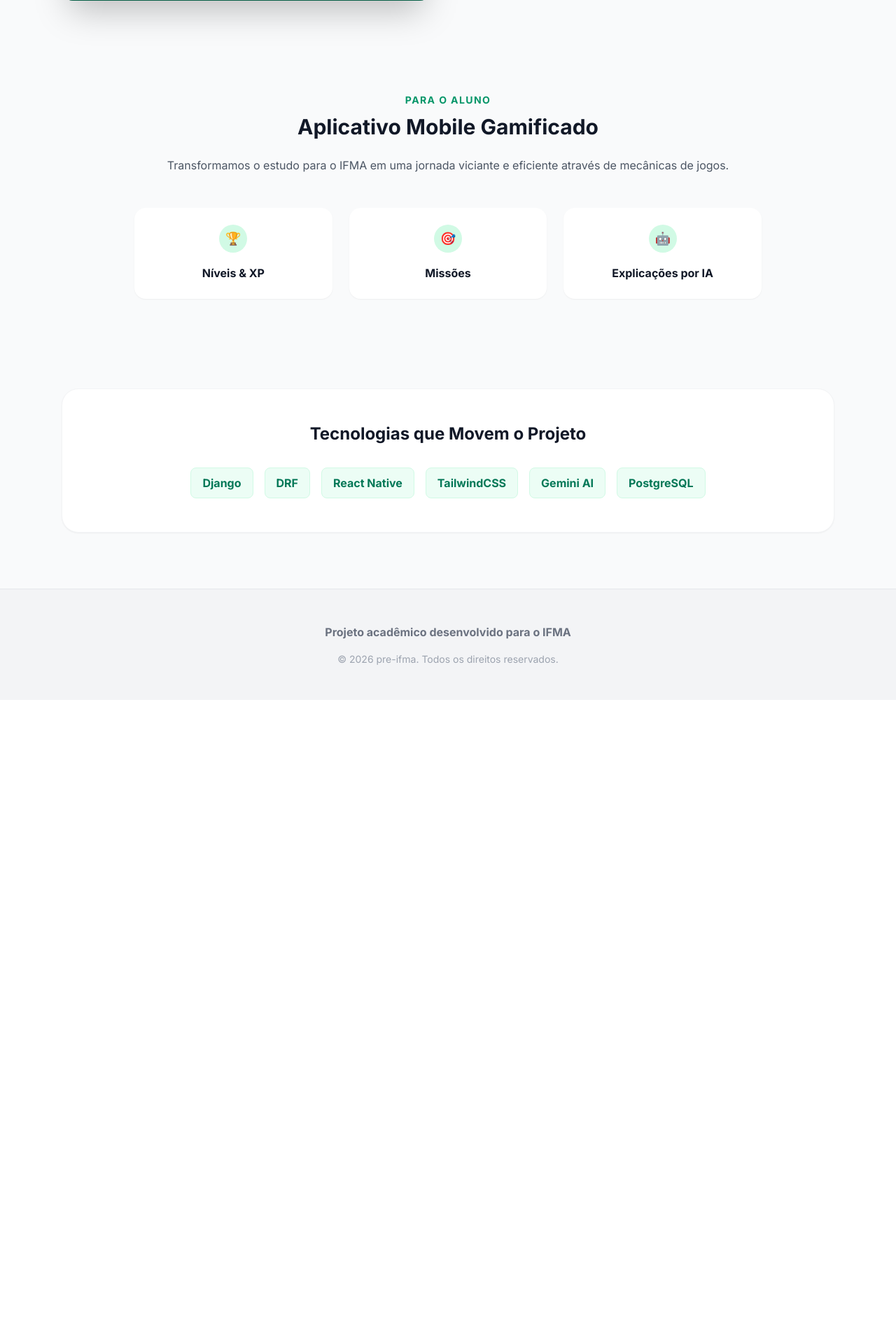
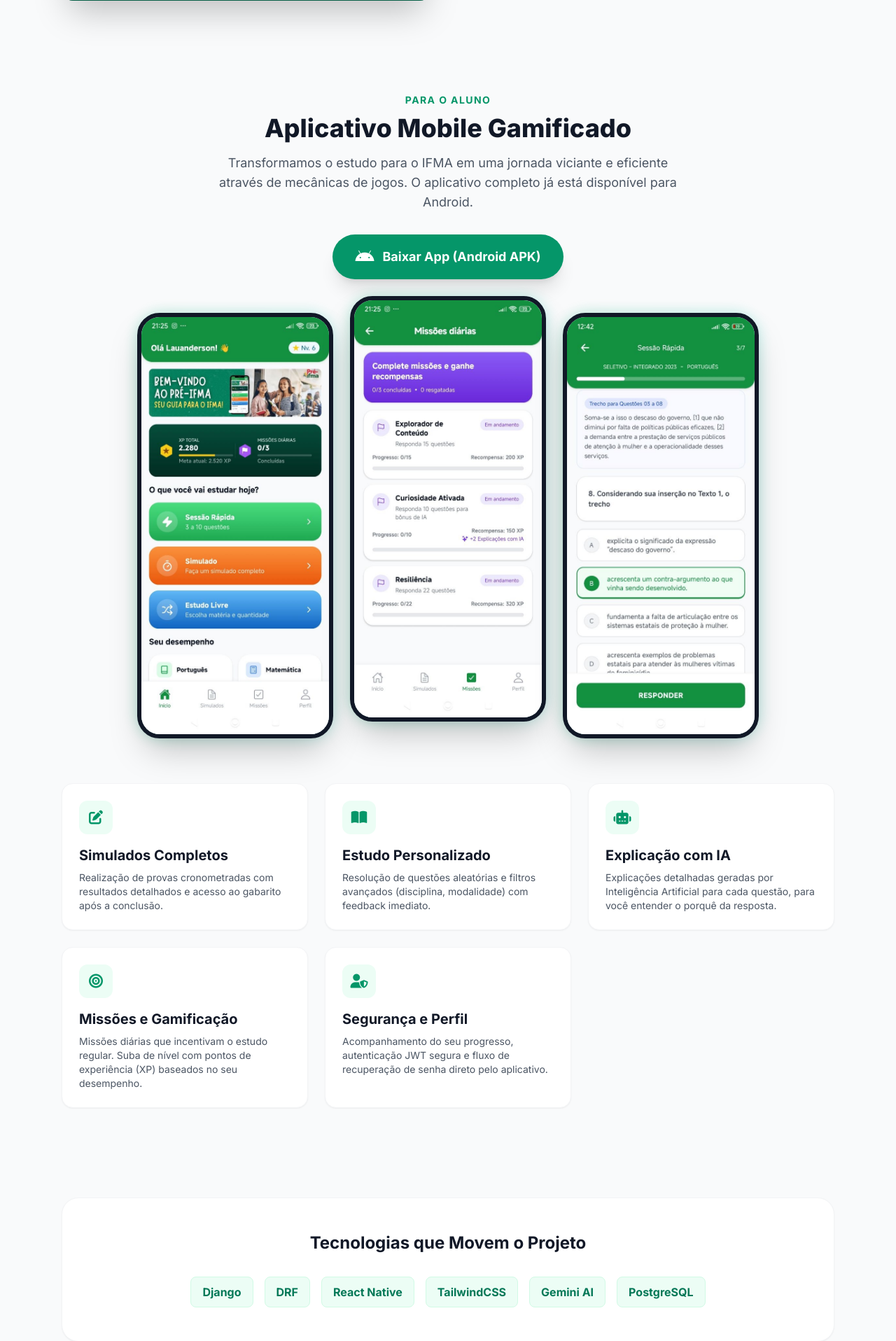
Before and after one commit to lauanderson-rael/api-preifma, a Django app: page / in a window 1280 px wide. Shown: the part 1291-3207 px from the top of the page at 70% size. Before the commit the page ends 2241 px from the top, so only its background shows below. Run offline with Django 5.2, Linux system fonts and the light colour scheme; parts of the project's set-up code (start-up, migrations or seed data) failed here and were passed over; some libraries are stand-ins or nearby versions.

Commit message:
feat(landing-page): substitui emojis por ícones FontAwesome e adiciona link de download do app

```diff
--- a/templates/landing.html
+++ b/templates/landing.html
@@ -8,6 +8,9 @@
     <title>PRÉ-IFMA | Plataforma Educacional de IA</title>
     <script src="https://cdn.tailwindcss.com"></script>
     <link href="https://fonts.googleapis.com/css2?family=Inter:wght@300;400;600;700;800&display=swap" rel="stylesheet">
+    <link rel="stylesheet" href="https://cdnjs.cloudflare.com/ajax/libs/font-awesome/6.6.0/css/all.min.css"
+        integrity="sha512-Kc323vGBEqzTmouAECnVceyQqyqdsSiqLQISBL29aUW4U/M7pSPA/gEUZQqv1cwx4OnYxTxve5UMg5GT6L4JJg=="
+        crossorigin="anonymous" referrerpolicy="no-referrer" />
     <style>
         body {
             font-family: 'Inter', sans-serif;
@@ -121,30 +124,95 @@
         </section>
 
         <!-- App Mobile -->
-        <section class="text-center max-w-4xl mx-auto">
-            <span class="text-emerald-600 font-bold tracking-widest uppercase text-sm">Para o Aluno</span>
-            <h2 class="text-3xl font-bold mt-2 mb-6">Aplicativo Mobile Gamificado</h2>
-            <p class="text-gray-600 mb-12">
-                Transformamos o estudo para o IFMA em uma jornada viciante e eficiente através de mecânicas de jogos.
-            </p>
-            <div class="grid grid-cols-2 md:grid-cols-3 gap-6">
-                <div class="p-6 bg-white rounded-2xl shadow-sm hover:shadow-md transition">
+        <section class="max-w-6xl mx-auto">
+            <div class="text-center mb-12">
+                <span class="text-emerald-600 font-bold tracking-widest uppercase text-sm">Para o Aluno</span>
+                <h2 class="text-4xl font-extrabold mt-2 mb-4">Aplicativo Mobile Gamificado</h2>
+                <p class="text-gray-600 text-lg max-w-2xl mx-auto">
+                    Transformamos o estudo para o IFMA em uma jornada viciante e eficiente através de mecânicas de
+                    jogos. O aplicativo completo já está disponível para Android.
+                </p>
+                <div class="mt-8">
+                    <a href="https://expo.dev/artifacts/eas/oaaXsiYNZNsuuR5deEgyVz.apk" target="_blank"
+                        class="inline-flex items-center gap-3 bg-emerald-600 text-white px-8 py-4 rounded-full font-bold text-lg hover:bg-emerald-700 transition shadow-xl hover:shadow-emerald-500/30 transform hover:-translate-y-1">
+                        <i class="fa-brands fa-android text-2xl"></i>
+                        Baixar App (Android APK)
+                    </a>
+                </div>
+            </div>
+
+            <!-- Images Row -->
+            <div class="flex flex-col md:flex-row justify-center gap-6 mb-16 px-4">
+                <div class="relative group max-w-[280px] mx-auto md:mx-0">
                     <div
-                        class="bg-emerald-100 w-10 h-10 rounded-full flex items-center justify-center mx-auto mb-4 text-lg">
-                        🏆</div>
-                    <h5 class="font-bold">Níveis & XP</h5>
+                        class="absolute -inset-1 bg-gradient-to-r from-emerald-500 to-teal-400 rounded-[2.5rem] blur opacity-20 group-hover:opacity-40 transition duration-1000 group-hover:duration-200">
+                    </div>
+                    <img src="{% static 'common/img/app-home.png' %}" alt="App Home"
+                        class="relative rounded-[2rem] shadow-2xl border-[6px] border-gray-900 object-cover">
                 </div>
-                <div class="p-6 bg-white rounded-2xl shadow-sm hover:shadow-md transition">
+                <div class="relative group max-w-[280px] mx-auto md:mx-0 md:-translate-y-6">
                     <div
-                        class="bg-emerald-100 w-10 h-10 rounded-full flex items-center justify-center mx-auto mb-4 text-lg">
-                        🎯</div>
-                    <h5 class="font-bold">Missões</h5>
+                        class="absolute -inset-1 bg-gradient-to-r from-emerald-500 to-teal-400 rounded-[2.5rem] blur opacity-20 group-hover:opacity-40 transition duration-1000 group-hover:duration-200">
+                    </div>
+                    <img src="{% static 'common/img/app-missions.png' %}" alt="App Missões"
+                        class="relative rounded-[2rem] shadow-2xl border-[6px] border-gray-900 object-cover">
                 </div>
-                <div class="p-6 bg-white rounded-2xl shadow-sm hover:shadow-md transition">
+                <div class="relative group max-w-[280px] mx-auto md:mx-0">
                     <div
-                        class="bg-emerald-100 w-10 h-10 rounded-full flex items-center justify-center mx-auto mb-4 text-lg">
-                        🤖</div>
-                    <h5 class="font-bold">Explicações por IA</h5>
+                        class="absolute -inset-1 bg-gradient-to-r from-emerald-500 to-teal-400 rounded-[2.5rem] blur opacity-20 group-hover:opacity-40 transition duration-1000 group-hover:duration-200">
+                    </div>
+                    <img src="{% static 'common/img/app-question.png' %}" alt="App Questões"
+                        class="relative rounded-[2rem] shadow-2xl border-[6px] border-gray-900 object-cover">
+                </div>
+            </div>
+
+            <!-- Features Grid -->
+            <div class="grid md:grid-cols-2 lg:grid-cols-3 gap-6">
+                <div class="p-6 bg-white rounded-2xl shadow-sm border border-gray-100 hover:shadow-md transition">
+                    <div
+                        class="bg-emerald-50 w-12 h-12 rounded-xl flex items-center justify-center mb-4 text-emerald-600 text-xl">
+                        <i class="fa-solid fa-pen-to-square"></i>
+                    </div>
+                    <h4 class="text-xl font-bold mb-2">Simulados Completos</h4>
+                    <p class="text-gray-600 text-sm">Realização de provas cronometradas com resultados detalhados e
+                        acesso ao gabarito após a conclusão.</p>
+                </div>
+                <div class="p-6 bg-white rounded-2xl shadow-sm border border-gray-100 hover:shadow-md transition">
+                    <div
+                        class="bg-emerald-50 w-12 h-12 rounded-xl flex items-center justify-center mb-4 text-emerald-600 text-xl">
+                        <i class="fa-solid fa-book-open"></i>
+                    </div>
+                    <h4 class="text-xl font-bold mb-2">Estudo Personalizado</h4>
+                    <p class="text-gray-600 text-sm">Resolução de questões aleatórias e filtros avançados (disciplina,
+                        modalidade) com feedback imediato.</p>
+                </div>
+                <div class="p-6 bg-white rounded-2xl shadow-sm border border-gray-100 hover:shadow-md transition">
+                    <div
+                        class="bg-emerald-50 w-12 h-12 rounded-xl flex items-center justify-center mb-4 text-emerald-600 text-xl">
+                        <i class="fa-solid fa-robot"></i>
+                    </div>
+                    <h4 class="text-xl font-bold mb-2">Explicação com IA</h4>
+                    <p class="text-gray-600 text-sm">Explicações detalhadas geradas por Inteligência Artificial para
+                        cada questão, para você entender o porquê da resposta.</p>
+                </div>
+                <div class="p-6 bg-white rounded-2xl shadow-sm border border-gray-100 hover:shadow-md transition">
+                    <div
+                        class="bg-emerald-50 w-12 h-12 rounded-xl flex items-center justify-center mb-4 text-emerald-600 text-xl">
+                        <i class="fa-solid fa-bullseye"></i>
+                    </div>
+                    <h4 class="text-xl font-bold mb-2">Missões e Gamificação</h4>
+                    <p class="text-gray-600 text-sm">Missões diárias que incentivam o estudo regular. Suba de nível com
+                        pontos de experiência (XP) baseados no seu desempenho.</p>
+                </div>
+                <div
+                    class="p-6 bg-white rounded-2xl shadow-sm border border-gray-100 hover:shadow-md transition md:col-span-2 lg:col-span-1">
+                    <div
+                        class="bg-emerald-50 w-12 h-12 rounded-xl flex items-center justify-center mb-4 text-emerald-600 text-xl">
+                        <i class="fa-solid fa-user-shield"></i>
+                    </div>
+                    <h4 class="text-xl font-bold mb-2">Segurança e Perfil</h4>
+                    <p class="text-gray-600 text-sm">Acompanhamento do seu progresso, autenticação JWT segura e fluxo de
+                        recuperação de senha direto pelo aplicativo.</p>
                 </div>
             </div>
         </section>
```
Also changed, not shown: static/common/img/app-home.png (added), static/common/img/app-missions.png (added), static/common/img/app-question.png (added), 1 other file.
